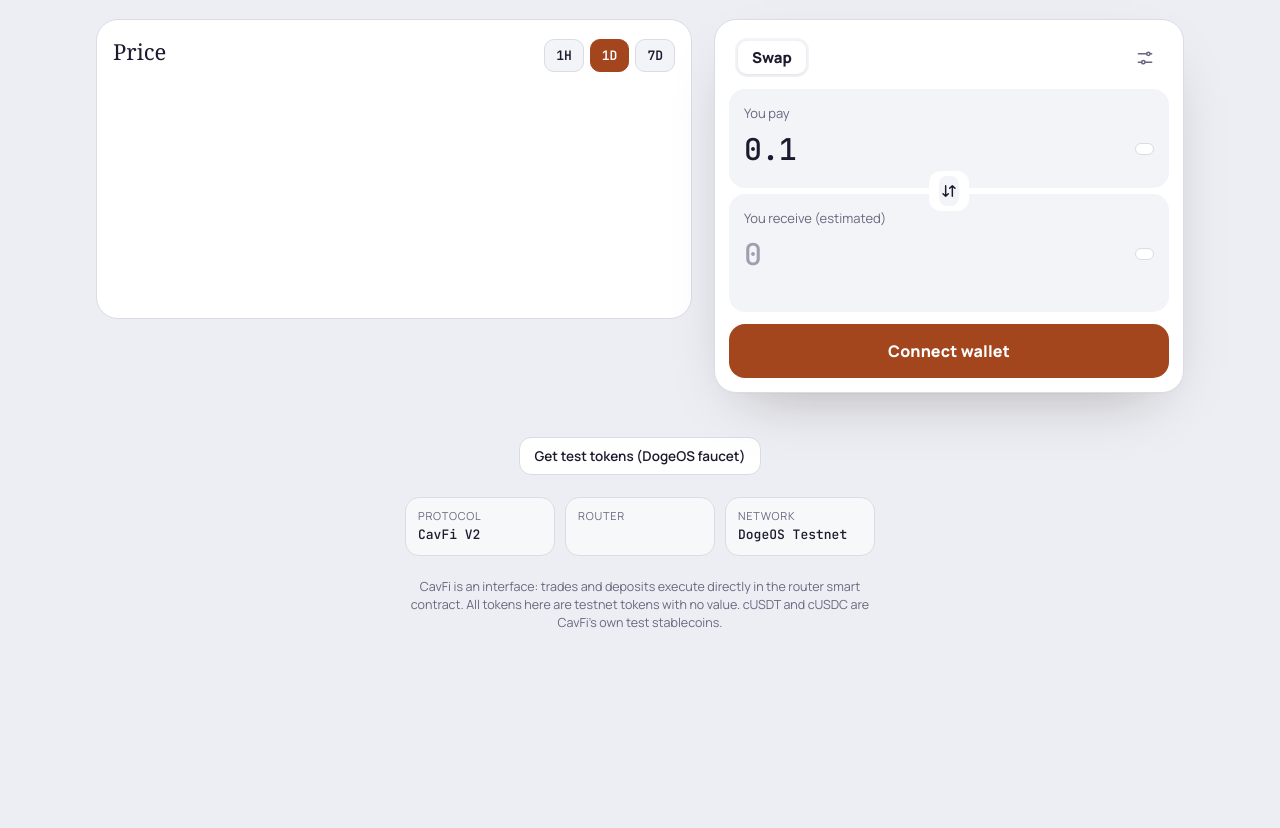
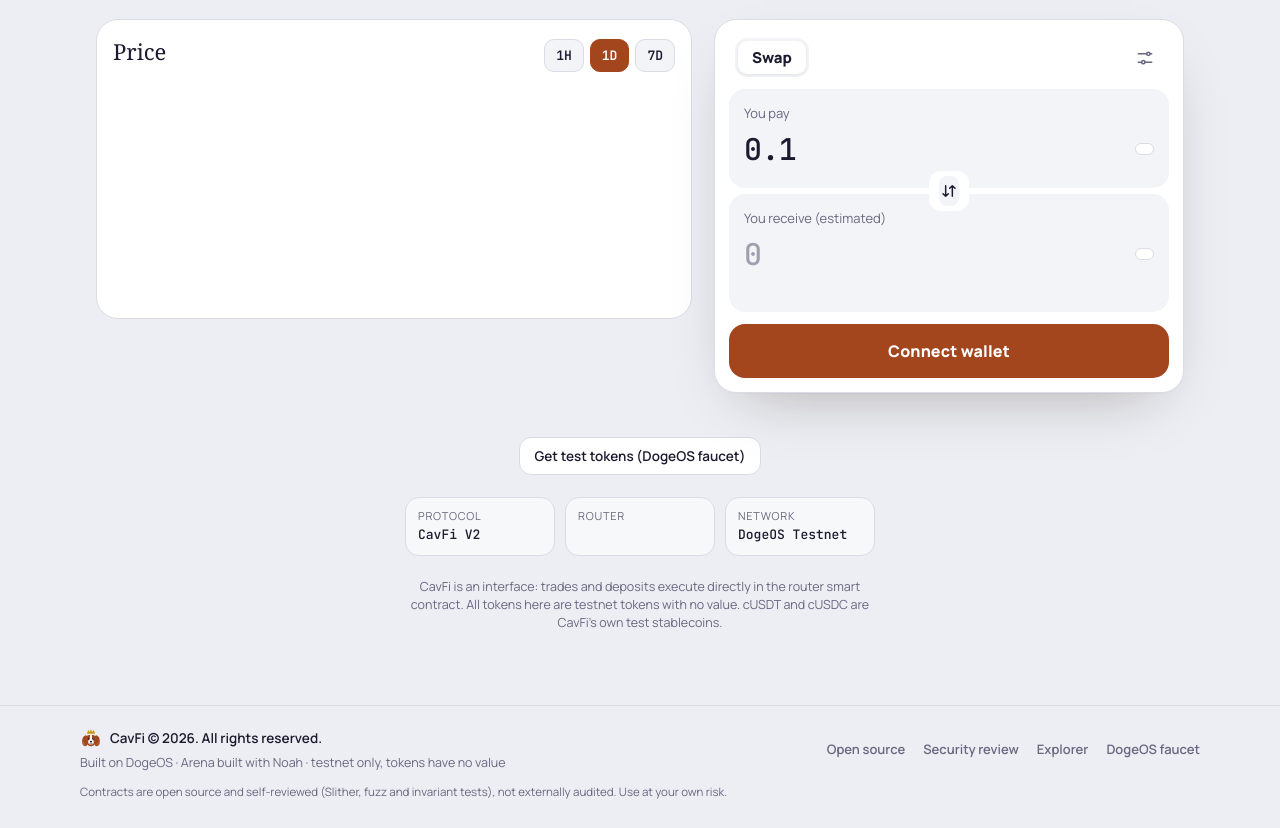
Before and after one commit to tuzara82/cavfi, a plain HTML site: page site/index.html in a window 1280 px wide. Shown: the part 209-1037 px from the top of the page. Before the commit the page ends 906 px from the top, so only its background shows below. Drawn offline with Linux system fonts and the light colour scheme; a script that the page names is missing; a web font is replaced by a local one.

Commit message:
Footer + Cloudflare headers

```diff
--- a/site/index.html
+++ b/site/index.html
@@ -168,6 +168,16 @@ main{max-width:1120px;margin:0 auto;padding-block:40px 64px;display:grid;grid-te
 .fact span{display:block;font-size:11px;letter-spacing:.07em;text-transform:uppercase;color:var(--muted)}
 .fact b{font:500 13px var(--mono);overflow-wrap:anywhere}
 .note{max-width:470px;font-size:12.5px;color:var(--muted);text-align:center;margin:0}
+.site-foot{border-top:1px solid var(--line);padding:22px 16px calc(28px + env(safe-area-inset-bottom,0px));margin-top:8px}
+.sf-in{max-width:1120px;margin:0 auto;display:flex;justify-content:space-between;align-items:center;gap:14px 28px;flex-wrap:wrap}
+.sf-l{display:grid;gap:4px}
+.sf-brand{display:inline-flex;align-items:center;gap:8px;font-weight:600;font-size:13.5px}
+.sf-brand svg{width:22px;height:22px}
+.sf-sub{color:var(--muted);font-size:12.5px}
+.sf-links{display:flex;flex-wrap:wrap;gap:6px 18px}
+.sf-links a{color:var(--muted);font-size:13px;font-weight:600;text-decoration:none}
+.sf-links a:hover{color:var(--chestnut)}
+.sf-note{max-width:1120px;margin:12px auto 0;color:var(--muted);font-size:11.5px}
 
 /* modal */
 .scrim{position:fixed;inset:0;background:rgba(10,8,16,.45);display:grid;place-items:center;z-index:50;padding:16px}
@@ -1078,6 +1088,22 @@ a.item{color:var(--ink);text-decoration:none}
   </div>
   <p class="note">CavFi is an interface: trades and deposits execute directly in the router smart contract. All tokens here are testnet tokens with no value. cUSDT and cUSDC are CavFi's own test stablecoins.</p>
 </main>
+
+<footer class="site-foot" aria-label="About CavFi">
+  <div class="sf-in">
+    <div class="sf-l">
+      <span class="sf-brand"><svg aria-hidden="true"><use href="#king"/></svg>CavFi © 2026. All rights reserved.</span>
+      <span class="sf-sub">Built on DogeOS · Arena built with Noah · testnet only, tokens have no value</span>
+    </div>
+    <nav class="sf-links" aria-label="Footer links">
+      <a href="https://github.com/tuzara82/cavfi" target="_blank" rel="noopener">Open source</a>
+      <a href="https://github.com/tuzara82/cavfi/blob/main/contracts/SECURITY.md" target="_blank" rel="noopener">Security review</a>
+      <a href="https://blockscout.testnet.dogeos.com" target="_blank" rel="noopener">Explorer</a>
+      <a href="https://faucet.testnet.dogeos.com" target="_blank" rel="noopener">DogeOS faucet</a>
+    </nav>
+  </div>
+  <p class="sf-note">Contracts are open source and self-reviewed (Slither, fuzz and invariant tests), not externally audited. Use at your own risk.</p>
+</footer>
 
 <div class="settings" id="settings" hidden style="position:fixed">
   <div style="display:grid;gap:8px">
```
Also changed, not shown: 1 other file.
